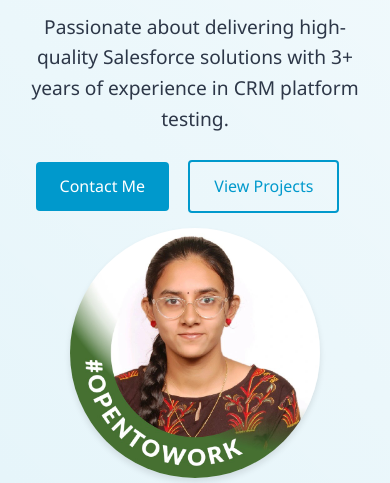
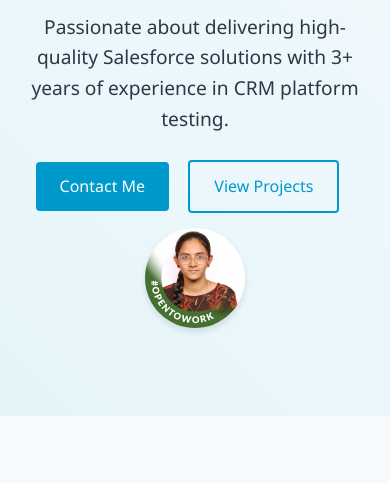
Before and after one commit to parimalavegu/portfolio, a plain HTML site: page index.html in a window 390 px wide. Shown: the part 328-811 px from the top of the page. Drawn offline with Linux system fonts and the light colour scheme.

Commit message:
Update index.html

```diff
--- a/index.html
+++ b/index.html
@@ -465,7 +465,7 @@
             }
 
             .hero-image img {
-                max-width: 250px;
+                max-width: 100px;
             }
 
             .about-content {
```
